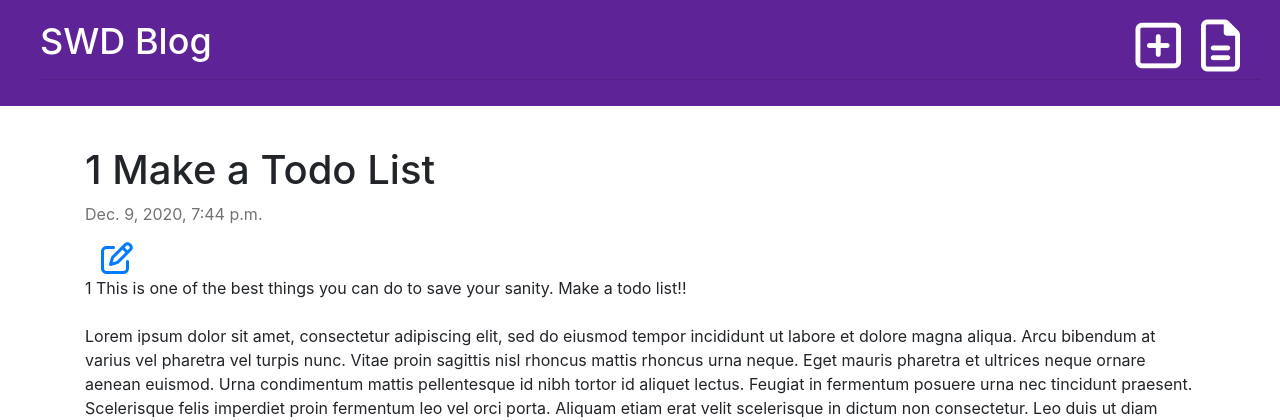
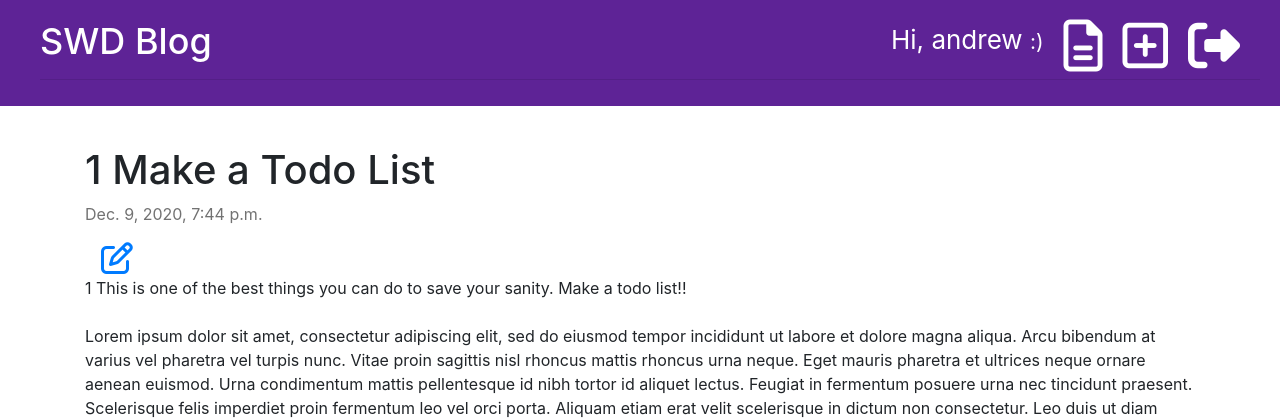
Before and after one commit to ajthomas1299/django-blog, a Django app: page /post/1/ in a window 1280 px wide. Shown: the top 420 px of the page. Run offline with Django 3.2, Linux system fonts and the light colour scheme; a user stored in the database is signed in; data comes from the database, SQL or seed files in the repository; both versions use the stored data as it was after the commit; some libraries are stand-ins or nearby versions.

Commit message:
Add logout Functionality.

```diff
--- a/blog/templates/blog/base.html
+++ b/blog/templates/blog/base.html
@@ -17,12 +17,15 @@
     <div class="page-header">
         {% if user.is_authenticated %}
 
+            <a href="{% url 'logout' %}" class="top-menu" title="Log Out" ><i class="fas fa-sign-out-alt fa-2x"></i></a>
+            <a href="{% url 'post_new' %}" class="top-menu" title="Create New Post" ><i class="far fa-plus-square fa-2x"></i></a>
             <a href="{% url 'post_draft_list' %}" class="top-menu" title="View Draft List" ><i class="far fa-file-alt fa-2x"></i></a>
-            <a href="{% url 'post_new' %}" class="top-menu" title="Create New Post" ><i class="far fa-plus-square fa-2x"></i></a>
+
+            <p class="top-menu">Hi, {{ user.username }} <small>:)</small></p>
 
         {% else %}
 
-            <a href="{% url 'login' %}" class="top-menu" title="Create New Post" ><i class="fas fa-sign-in-alt fa-2x"></i></a>
+            <a href="{% url 'login' %}" class="top-menu" title="Log In" ><i class="fas fa-sign-in-alt fa-2x"></i></a>
 
         {% endif %}
 
--- a/blog/urls.py
+++ b/blog/urls.py
@@ -3,7 +3,8 @@ from . import views
 # === Qazi method did not work.
 # from django.contrib.auth import views as auth_views
 # from django.contrib.auth.views import LoginView
-from django.contrib.auth.views import LoginView
+# This (below) is the one that worked. Moved to blog_app\urls.py in part 12.
+# from django.contrib.auth.views import LoginView
 
 urlpatterns = [
     # 127.0.0.1:8000
@@ -29,7 +30,8 @@ urlpatterns = [
     # path('accounts/login/', auth_views.login, name='login'),
     # path('accounts/Login/', auth_views.LoginView, name='Login'),
     # path('accounts/login/', auth_views.login, name='login'),
-    path('accounts/login/', LoginView.as_view(), name='login'),
+    # This one (below) worked!  Moved to blog_app\urls.py in part 12.
+    # path('accounts/login/', LoginView.as_view(), name='login'),
 
 
 ]
--- a/blog_app/settings.py
+++ b/blog_app/settings.py
@@ -120,4 +120,4 @@ USE_TZ = True
 
 STATIC_URL = '/static/'
 LOGIN_REDIRECT_URL = 'post_list'
-# LOGOUT_REDIRECT_URL = '/'
+LOGOUT_REDIRECT_URL = '/'
--- a/blog_app/urls.py
+++ b/blog_app/urls.py
@@ -15,9 +15,18 @@ Including another URLconf
 """
 from django.contrib import admin
 from django.urls import path, include
+from django.contrib.auth.views import LoginView, LogoutView
 
 urlpatterns = [
     path('admin/', admin.site.urls),
+
+    # 127.0.0.1:8000/accounts/login
+    path('accounts/login/', LoginView.as_view(), name='login'),
+
+    # 127.0.0.1:8000/accounts/logout
+    # path('accounts/logout/', LogoutView.as_view(), name='logout'),
+    path('accounts/logout/', view=LogoutView.as_view(),
+         name='logout', kwargs={'next_page': 'post_list'}),
 
     # 127.0.0.1:8000
     path('', include('blog.urls')),
```
Also changed, not shown: db.sqlite3.
